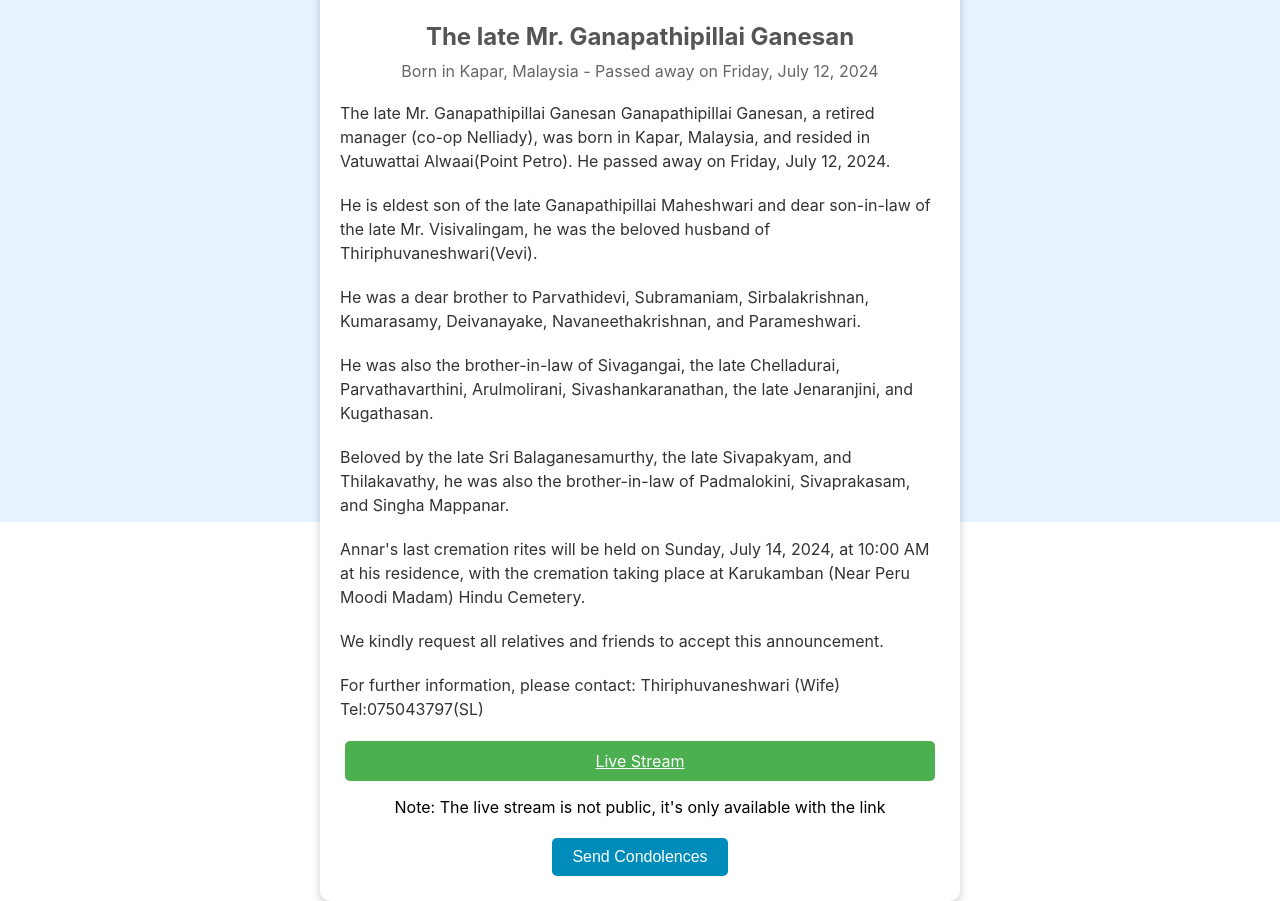
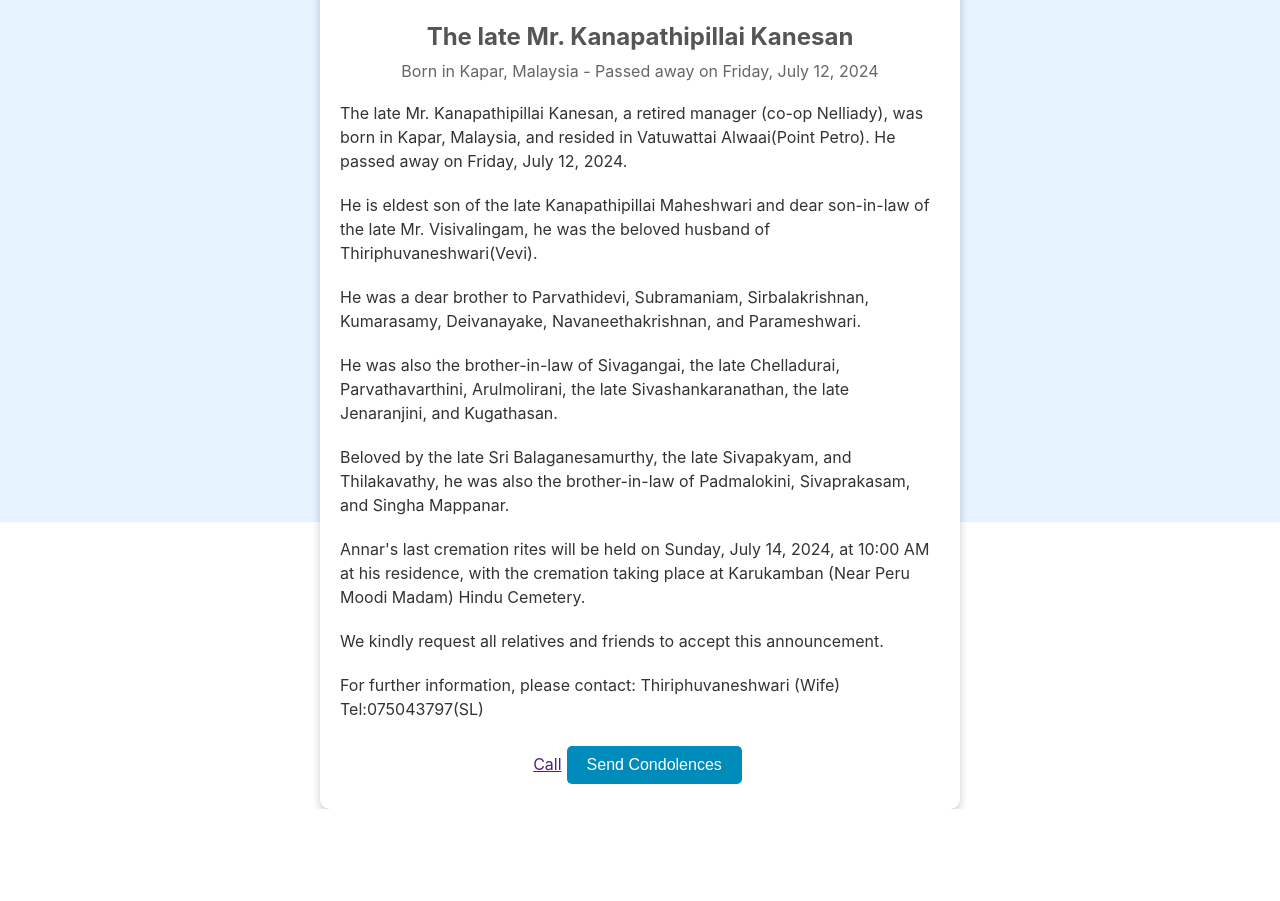
Before and after one commit to gitAji/Obituaryz, a React (Create React App) app: page / in a window 1280 px wide. Shown: the part 318-1219 px from the top of the page. After the commit the page ends 1127 px from the top, so only its background shows below. Built offline with nearby package versions, Linux system fonts and the light colour scheme.

Commit message:
Update App.js
name updates

```diff
--- a/src/App.js
+++ b/src/App.js
@@ -21,20 +21,19 @@ const App = () => {
           <img src="/lamp.png" alt="Lamp" className="side-lamp" />
         </div>
         <h3 className="occasion-subtitle">
-          The late Mr. Ganapathipillai Ganesan
+          The late Mr. Kanapathipillai Kanesan
         </h3>
         <p className="obituary-dates">
           Born in Kapar, Malaysia - Passed away on Friday, July 12, 2024
         </p>
 
         <p className="obituary-text">
-          The late Mr. Ganapathipillai Ganesan Ganapathipillai Ganesan, a
-          retired manager (co-op Nelliady), was born in Kapar, Malaysia, and
-          resided in Vatuwattai Alwaai(Point Petro). He passed away on Friday,
-          July 12, 2024.
+          The late Mr. Kanapathipillai Kanesan, a retired manager (co-op
+          Nelliady), was born in Kapar, Malaysia, and resided in Vatuwattai
+          Alwaai(Point Petro). He passed away on Friday, July 12, 2024.
         </p>
         <p className="obituary-text">
-          He is eldest son of the late Ganapathipillai Maheshwari and dear
+          He is eldest son of the late Kanapathipillai Maheshwari and dear
           son-in-law of the late Mr. Visivalingam, he was the beloved husband of
           Thiriphuvaneshwari(Vevi).
         </p>
@@ -44,7 +43,7 @@ const App = () => {
         </p>
         <p className="obituary-text">
           He was also the brother-in-law of Sivagangai, the late Chelladurai,
-          Parvathavarthini, Arulmolirani, Sivashankaranathan, the late
+          Parvathavarthini, Arulmolirani, the late Sivashankaranathan, the late
           Jenaranjini, and Kugathasan.
         </p>
         <p className="obituary-text">
@@ -67,18 +66,10 @@ const App = () => {
         </p>
 
         <div className="buttons">
-          <a
-            className="live-button"
-            href="https://youtube.com/@yarlripbook320?si=jVhGspXMapQn_K0W"
-            target="_blank"
-            rel="noopener noreferrer"
-          >
-            Live Stream
+          <a className="call" href="" target="_blank" rel="noopener noreferrer">
+            Call
           </a>
-          <p>
-            Note: The live stream is not public, it's only available with the
-            link
-          </p>
+
           <button className="condolences-button" onClick={sendCondolences}>
             Send Condolences
           </button>
```
